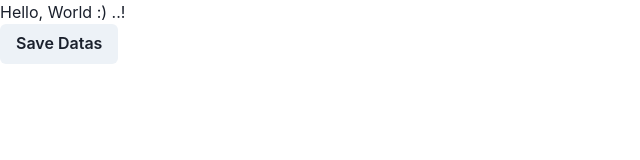
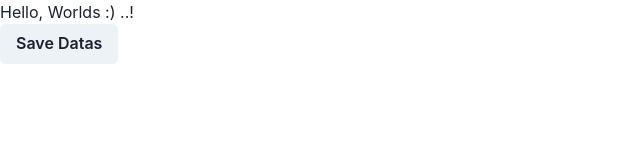
Before and after one commit to agostinhosamil/task-man, a Next.js app: page / in a window 1280 px wide. Shown: the top 160 px of the page, without its empty margins (0-640 px from the left). Built offline with nearby package versions, Linux system fonts and the light colour scheme.

Commit message:
feat(styles): remove the ResetCSS Rule from the main component

```diff
--- a/pages/index.js
+++ b/pages/index.js
@@ -3,7 +3,7 @@ import { Button } from '@chakra-ui/react'
 export default function Home() {
   return (
     <div>
-    	<h1>Hello, World :) ..!</h1>
+    	<h1>Hello, Worlds :) ..!</h1>
   		<Button>
   			Save Datas
   		</Button>
```
